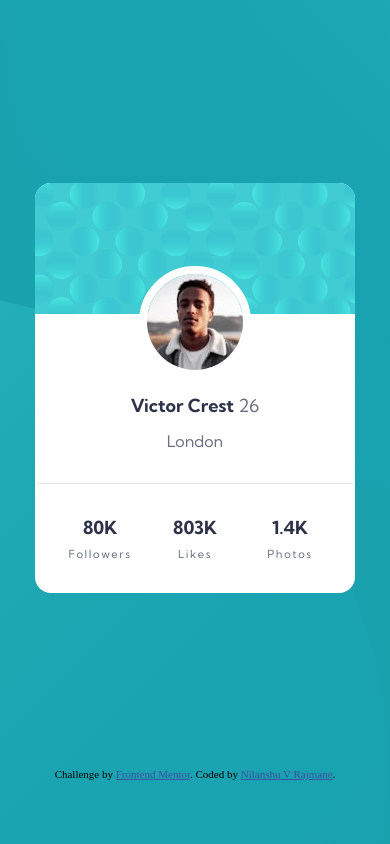
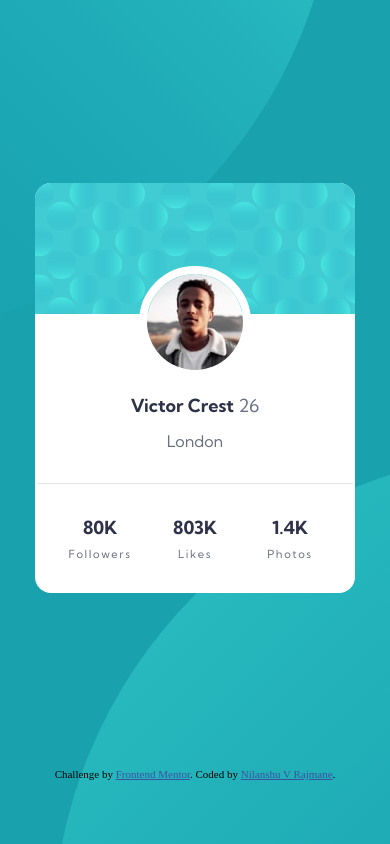
Before and after one commit to nilanshu96/profile-card-component, a plain HTML site: page index.html in a window 390 px wide. Drawn offline with Linux system fonts and the light colour scheme.

Commit message:
readjusted background for mobile

```diff
--- a/style.css
+++ b/style.css
@@ -24,6 +24,12 @@ body {
     background: url('./images/bg-pattern-top.svg') top -30rem left no-repeat, url('./images/bg-pattern-bottom.svg') bottom -30rem right no-repeat,var(--dark-cyan);
 }
 
+@media screen and (max-width: 640px) {
+    body {
+        background: url('./images/bg-pattern-top.svg') top -40rem left -40rem no-repeat, url('./images/bg-pattern-bottom.svg') bottom -40rem right -40rem no-repeat,var(--dark-cyan);
+    }
+}
+
 main {
     min-height: 90vh;
     display: flex;
@@ -42,7 +48,7 @@ main {
     font-family: var(--font-kumbh-sans);
 }
 
-@media screen and (max-width: 600px) {
+@media screen and (max-width: 640px) {
     .profile-card {
         min-width: 20rem;
     }
```
